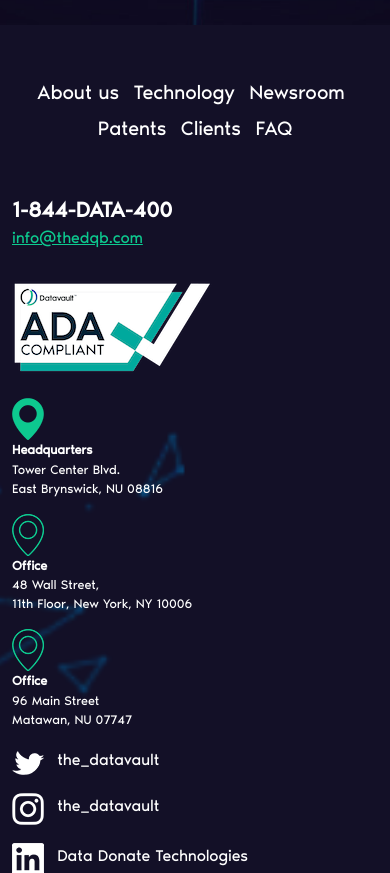
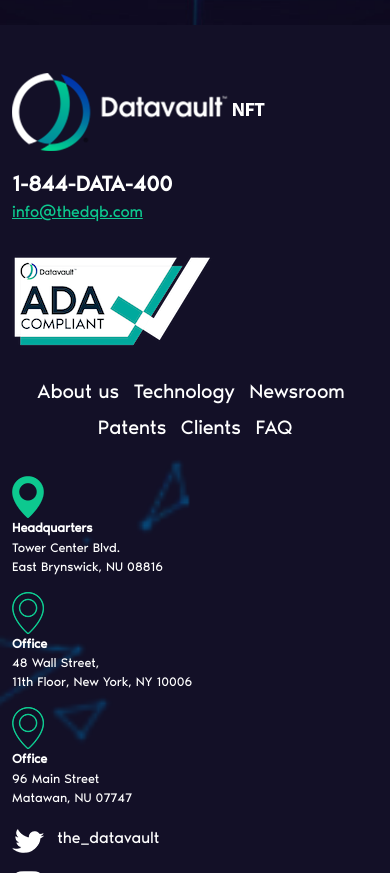
Before and after one commit to saadkhaan/dvtnft.com, a website: page coming-soon.html in a window 390 px wide. Shown: the part 1558-2431 px from the top of the page. Drawn offline with nearby package versions, Linux system fonts and the light colour scheme.

Commit message:
fixed footer layout

```diff
--- a/coming-soon.html
+++ b/coming-soon.html
@@ -83,7 +83,7 @@
     <!-- Footer -->
     <footer>
         <div class="container py-5">
-            <div class="row mb-3">
+            <div class="row mb-3 d-none d-sm-block">
                 <div class="col-12">
                     <ul class="list-inline fs-5 text-center">
                         <li class="list-inline-item"><a href="">About us</a></li>
@@ -98,6 +98,7 @@
 
             <div class="row align-items-center">
                 <div class="col-12 col-sm-2">
+                    <img src="assets/cs-footer-logo.png" alt="footer logo" class="img-fluid">
                     <div class="footerPhone mt-3">
                         <p class="fw-bold fs-4 text-white mb-0">1-844-DATA-400</p>
                         <p><a href="mailto:info@thedqb.com" class="text-success">info@thedqb.com</a></p>
@@ -106,6 +107,18 @@
                 </div>
 
                 <div class="col-12 col-sm-8 text-sm-center text-white fs-6 mt-4 mt-sm-0">
+                    <div class="row mb-3 d-sm-none">
+                        <div class="col-12">
+                            <ul class="list-inline fs-5 text-center">
+                                <li class="list-inline-item"><a href="">About us</a></li>
+                                <li class="list-inline-item"><a href="">Technology</a></li>
+                                <li class="list-inline-item"><a href="">Newsroom</a></li>
+                                <li class="list-inline-item"><a href="">Patents</a></li>
+                                <li class="list-inline-item"><a href="">Clients</a></li>
+                                <li class="list-inline-item"><a href="">FAQ</a></li>
+                            </ul>
+                        </div>
+                    </div>
                     <div class="row justify-content-center">
                         <div class="address address-1 col-md-4 col-lg-2">
                             <img src="assets/hq_icon@2x.png" alt="address marker">
@@ -140,8 +153,6 @@
                             <p class="d-inline mb-0"><a href="https://www.linkedin.com/company/data-donate-technologies/" class="text-white text-decoration-none" target="_blank" rel="noopener">Data Vault Holdings</a></p>
                         </li>
                     </ul>
-
-                    <!-- Copyrights Text -->
                 </div>
             </div>
 
```
Also changed, not shown: assets/cs-footer-logo.png (added).
